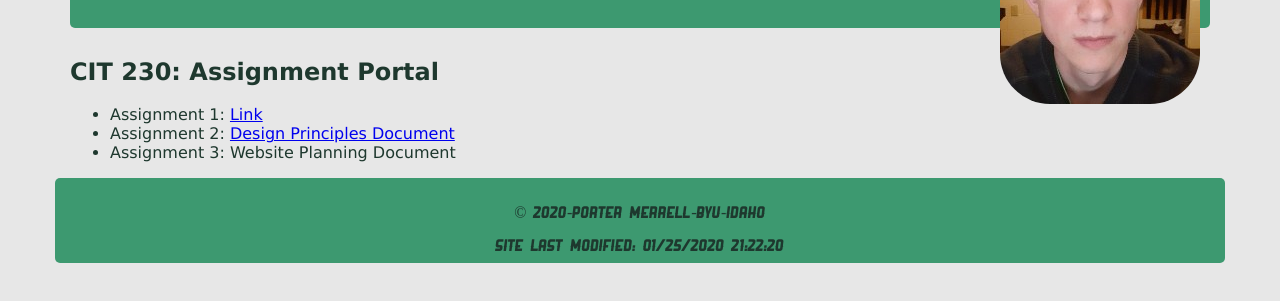
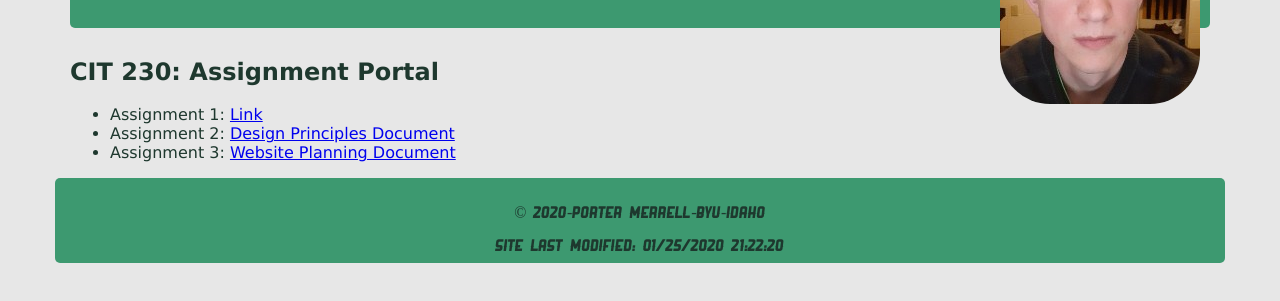
Before and after one commit to Jingdobi/Jingdobi.github.io, a plain HTML site: page index.html in a window 1280 px wide. Shown: the part 253-554 px from the top of the page. Drawn offline with Linux system fonts and the light colour scheme.

Commit message:
Last link fix

```diff
--- a/index.html
+++ b/index.html
@@ -24,7 +24,7 @@
             <ul>
                 <li>Assignment 1: <a href="Jingdobi.github.io">Link</a></li>
                 <li>Assignment 2: <a href="Jingdobi.github.io/lesson2/design-principles.html">Design Principles Document</a></li>
-                <li>Assignment 3: <a href="Jingdobi.github.io/lesson3/index.html"></a>Website Planning Document</li>
+                <li>Assignment 3: <a href="Jingdobi.github.io/lesson3/index.html">Website Planning Document</a></li>
             </ul>
         </article>
     </section>
```
